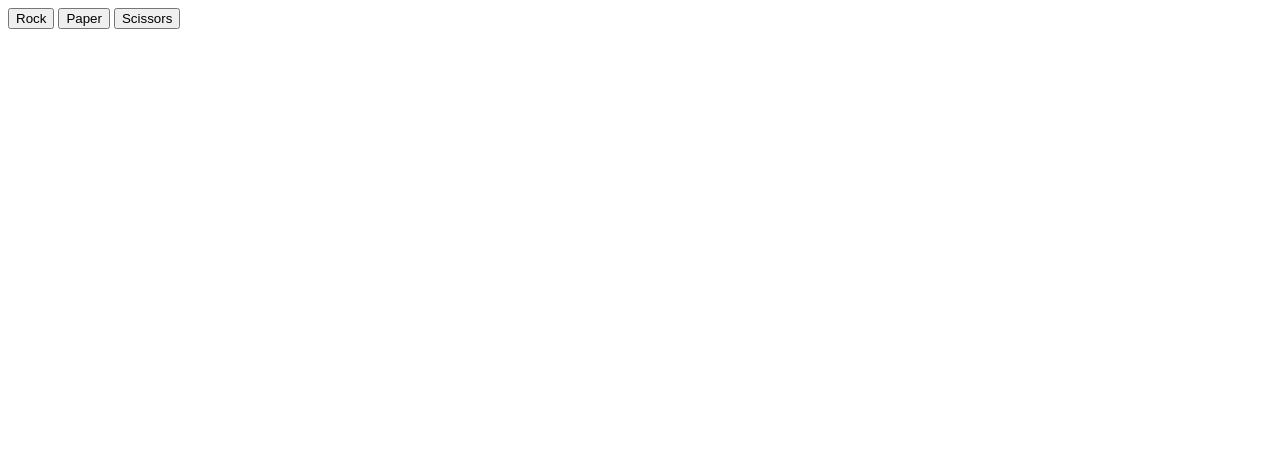
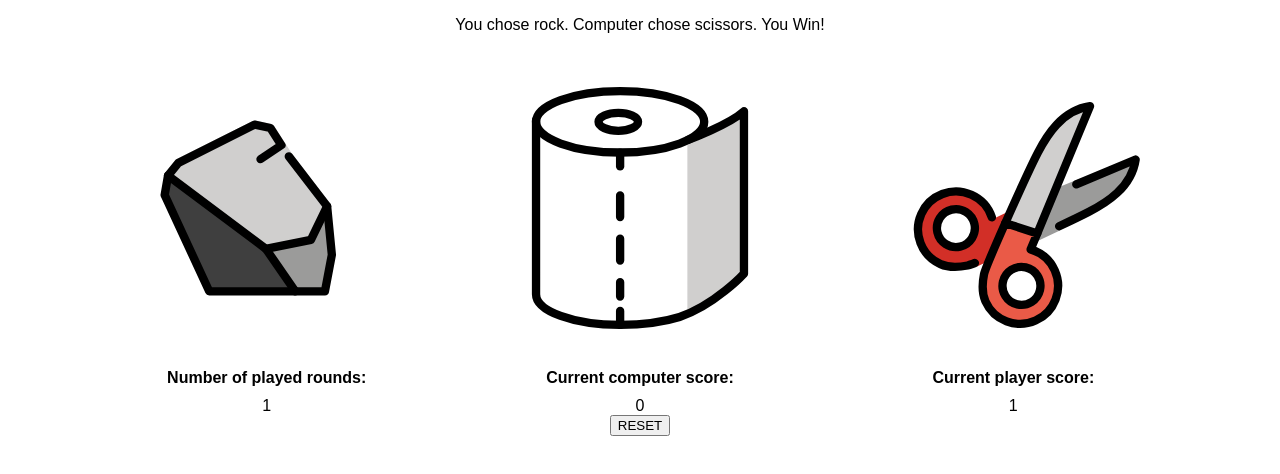
Before and after one commit to finestedm/RockPaperScissors, a plain HTML site: page index.html in a window 1280 px wide. Both pictures are taken after a click on the button "Rock". Drawn offline with Linux system fonts and the light colour scheme.

Commit message:
working version with a bit of styling and additional features missing

```diff
--- a/index.html
+++ b/index.html
@@ -6,13 +6,35 @@
     <meta name="viewport" content="width=device-width, initial-scale=1.0">
     <title>Document</title>
     <script src="./myscripts.js" defer></script>
+    <link rel="stylesheet" href="stylesheet.css">
 </head>
 <body>
 
-    <button id="btnRock">Rock</button>
-    <button id="btnPaper">Paper</button>
-    <button id="btnScissors">Scissors</button>
+    <div class = 'buttons'>
+        <button id="btnRock">Rock</button>
+        <button id="btnPaper">Paper</button>
+        <button id="btnScissors">Scissors</button>
+    </div>
 
-<div id="result"></div>
+    <div id="result">
+        <div class = 'scoreHolder'>
+            <h1>Number of played rounds:</h1>
+            <div id="counter"> </div>
+        </div>
+        <div class = 'scoreHolder'>
+            <h1>Current computer score:</h1>
+            <div id="computerScorer"> </div>
+        </div>
+        <div class = 'scoreHolder'>
+            <h1>Current player score:</h1>
+            <div id="playerScorer"></div>
+        </div>
+    </div>
+
+    <div id = 'thisRound'></div>
+
+    <button id="reset">RESET</button>
+
+</body>
 
 </html>
--- a/myscripts.js
+++ b/myscripts.js
@@ -1,67 +1,110 @@
-
 var computerPossibleChoices = ['rock', 'paper', 'scissors'];
-var score = '';
+var count = 0;
+var computerScore = 0;
+var playerScore = 0;
 
 function playRound(playerSelection, computerSelection) {
     if (playerSelection == 'paper') {
         switch (computerSelection) {
             case 'paper':
-                return 0;
+                return { firstNum: `You chose ${playerSelection}. Computer chose ${computerSelection}. It's a draw!`, secondNum: 0 };
             case 'rock':
-                return 1;
+                return { firstNum: `You chose ${playerSelection}. Computer chose ${computerSelection}. You Win!`, secondNum: 1 };
             case 'scissors':
-                return -1;
+                return { firstNum: `You chose ${playerSelection}. Computer chose ${computerSelection}. You Lose!`, secondNum: -1 };
         }
     } else if (playerSelection == 'rock') {
         switch (computerSelection) {
             case 'rock':
-                return 0;
+                return { firstNum: `You chose ${playerSelection}. Computer chose ${computerSelection}. It's a draw!`, secondNum: 0 };
             case 'scissors':
-                return 1;
+                return { firstNum: `You chose ${playerSelection}. Computer chose ${computerSelection}. You Win!`, secondNum: 1 };
             case 'paper':
-                return -1;
+                return { firstNum: `You chose ${playerSelection}. Computer chose ${computerSelection}. You Lose!`, secondNum: -1 };
         }
     } else if (playerSelection == 'scissors') {
         switch (computerSelection) {
             case 'scissors':
-                return 0;
+                return { firstNum: `You chose ${playerSelection}. Computer chose ${computerSelection}. It's a draw!`, secondNum: 0 };
             case 'paper':
-                return 1;
+                return { firstNum: `You chose ${playerSelection}. Computer chose ${computerSelection}. You Win!`, secondNum: 1 };
             case 'rock':
-                return -1;
+                return { firstNum: `You chose ${playerSelection}. Computer chose ${computerSelection}. You Lose!`, secondNum: -1 };
         }
     }
-
 }
 
 function playGame(playerChoise) {
     var playerSelection = playerChoise;
     var computerChooser = Math.floor(Math.random() * computerPossibleChoices.length);
     var computerSelection = (computerPossibleChoices[computerChooser]);
-    roundPoint = (playRound(playerSelection, computerSelection));
-    return roundPoint;
+    roundResult = (playRound(playerSelection, computerSelection));
+    calculatingResult(roundResult);
+}
+
+function calculatingResult(roundResult) {
+    roundPoint = (roundResult.secondNum);
+    if (roundPoint < 0) {
+        computerScore++;
+    } else if (roundPoint > 0) {
+        playerScore++;
+    }
+    count++;
+
+    scoreUpdater(roundResult.firstNum);
+
+    if (count === 5) {
+        if (playerScore > computerScore) {
+            var thisRoundScore = 'After 5 rounds you have won';
+        } else if (playerScore < computerScore) {
+            var thisRoundScore = 'After 5 rounds You have lost';
+        } else {
+            var thisRoundScore = 'After 5 rounds It`a tie';
+        }
+        document.getElementById("thisRound").innerHTML = thisRoundScore
+
+    }
 
 }
 
+function resetGame() {
+    count = 0;
+    playerScore = 0;
+    computerScore = 0;
+    scoreUpdater();
+}
+
+function scoreUpdater(textResult) {
+    document.getElementById("counter").innerHTML = count;
+    document.getElementById("computerScorer").innerHTML = computerScore;
+    document.getElementById("playerScorer").innerHTML = playerScore;
+    document.getElementById("thisRound").innerHTML = textResult;
+
+}
 
 const result = document.querySelector('#result');
+const counter = document.querySelector('#counter');
+const computerScorer = document.querySelector('#computerScorer');
+const playerScorer = document.querySelector('#playerScorer');
+const thisRound = document.querySelector('#thisRound');
 
 
 const btnRock = document.querySelector('#btnRock');
 btnRock.addEventListener('click', () => {
-    var point = (playGame('rock'));
-    score = + point;
-    console.log(score);
+    playGame('rock');
 });
 
 const btnPaper = document.querySelector('#btnPaper');
 btnPaper.addEventListener('click', () => {
-    console.log(playGame('paper'));
-
+    playGame('paper');
 });
 
 const btnScissors = document.querySelector('#btnScissors');
 btnScissors.addEventListener('click', () => {
-    console.log(playGame('scissors'));
+    playGame('scissors');
+});
 
+const btnReset = document.querySelector('#reset');
+btnReset.addEventListener('click', () => {
+    resetGame();
 });
--- /dev/null
+++ b/stylesheet.css
@@ -0,0 +1,69 @@
+body {
+    display: flex;
+    flex-direction: column;
+    justify-content: center;
+    align-items: center;
+    padding: 50px;
+    font-family: Arial, Helvetica, sans-serif;
+}
+
+.buttons {
+    display: flex;
+    flex-direction: row;
+    justify-content: space-around;
+    max-width: 70rem;
+    width:100vw;
+    height:auto;
+    gap: 5%;
+
+}
+
+.buttons button {
+    background-color: rgba(0, 0, 0, 0);
+    height: 25vw;
+    max-height: 300px;
+    width: 25vw;
+    max-width: 300px;
+    gap: 50rem;
+    border: 0px solid rgba(0, 0, 0, 0);
+    color:rgba(0, 0, 0, 0);
+}
+
+#btnRock {
+    background-image: url(./images/rock.svg);
+}
+
+#btnPaper {
+    background-image: url(./images/paper.svg);
+}
+
+#btnScissors {
+    background-image: url(./images/scissors.svg);
+}
+
+#result {
+    max-width: 70rem;
+    width:100vw;
+    display: flex;
+    flex-direction: row;
+    justify-content: space-around;
+}
+
+
+.scoreHolder {
+    display: flex;
+    flex-direction: column;
+    flex: 1 1 33%;
+    text-align: center;
+}
+
+
+h1 {
+    font-size: 1rem;
+}
+
+#thisRound {
+    position: absolute;
+    top: 1rem;
+
+}
```
Also changed, not shown: images/paper.svg (added), images/rock.svg (added), images/scissors.svg (added).
